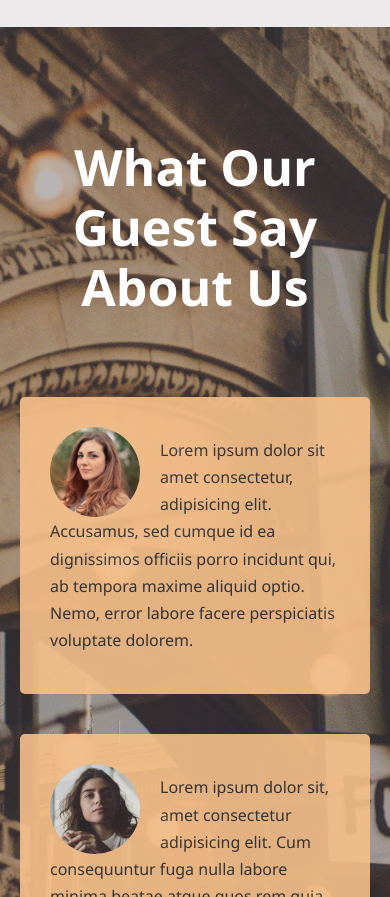
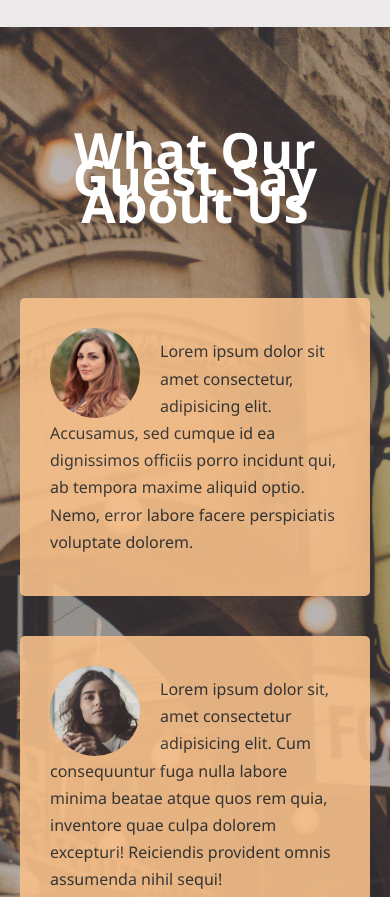
Before and after one commit to Akkirocksable/hotelwebsite, a plain HTML site: page about.html in a window 390 px wide. Shown: the part 808-1705 px from the top of the page. Drawn offline with Linux system fonts and the light colour scheme.

Commit message:
Final Commit

```diff
--- a/css/mobile.css
+++ b/css/mobile.css
@@ -61,9 +61,7 @@
     width: 100%;
     margin-top: 30px;
 }
-.testimonial h2{
-    line-height: 1.2;
-}
+
 
 /*Styling the Contact Form*/
 #contact-info .box{
```
